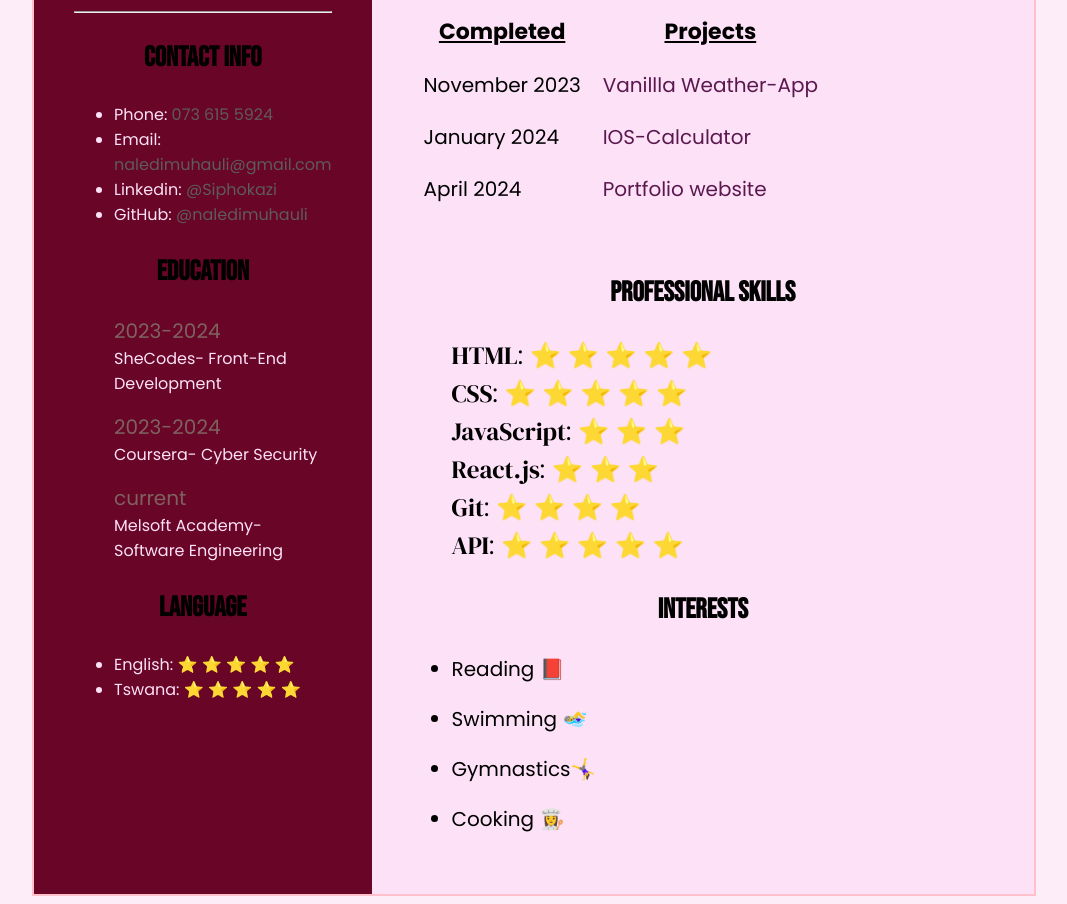
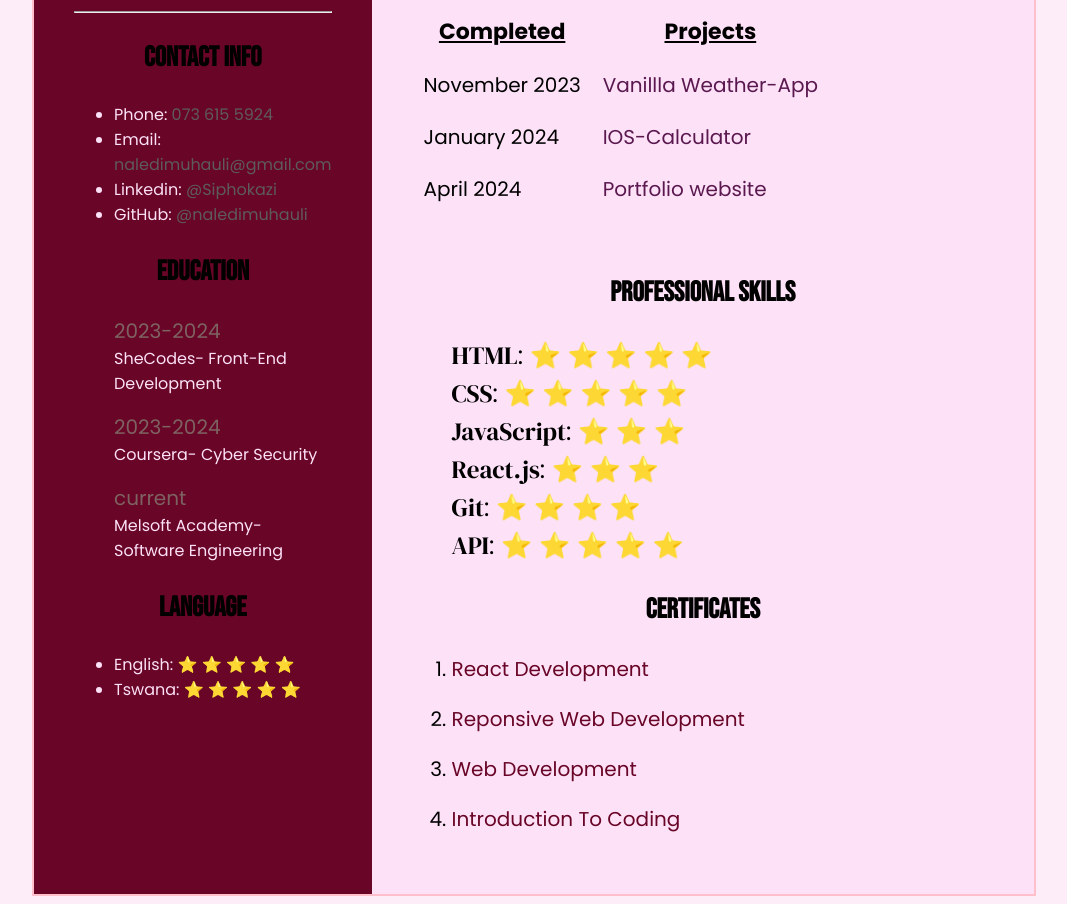
Before and after one commit to naledimuhauli/naledimuhauli.github.io, a plain HTML site: page index.html in a window 1280 px wide. Shown: the part 437-1341 px from the top of the page, without its empty margins (106-1173 px from the left). Drawn offline with Linux system fonts and the light colour scheme.

Commit message:
changed the interest to certificates

```diff
--- a/index.html
+++ b/index.html
@@ -115,14 +115,14 @@
             <li class="skill"> <span class="lang">API</span>: ⭐  ⭐  ⭐  ⭐  ⭐</li>
         </ul>
         <h3>
-            Interests
+           Certificates
         </h3>
-      <ul class="Int">
-        <li class="interests">Reading 📕</li>
-        <li class="interests">Swimming 🏊‍♀️</li>
-        <li class="interests">Gymnastics🤸‍♀️</li>
-        <li class="interests">Cooking 👩‍🍳</li>
-      </ul>
+      <ol class="int">
+        <li class="interests"> <a href="https://www.shecodes.io/certificates/9abd2ace0a816791d13730551d26c248?_gl=1*xtjdxx*_gcl_au*MTI5MTc0OTU0Mi4xNzEwNTA3MTgz" target="_blank">React Development</a></li>
+        <li class="interests"><a href="https://www.shecodes.io/certificates/7d1c006114fb600c59a60df71f775655?_gl=1*j1uqy4*_gcl_au*MTI5MTc0OTU0Mi4xNzEwNTA3MTgz" target="_blank">Reponsive Web Development</a></li>
+        <li class="interests"><a href="https://www.shecodes.io/certificates/001db2fb65d1e54c6a04ec18c8c1aa91?_gl=1*10ud5yh*_gcl_au*MTI5MTc0OTU0Mi4xNzEwNTA3MTgz" target="_blank">Web Development</a></li>
+        <li class="interests"><a href="https://www.shecodes.io/certificates/2146c9a4f105438311991132ff9b3589?_gl=1*10ud5yh*_gcl_au*MTI5MTc0OTU0Mi4xNzEwNTA3MTgz" target="_blank">Introduction To Coding</a></li>
+      </ol>
 </div>
 </div>
 </body>
--- a/style.css
+++ b/style.css
@@ -103,4 +103,9 @@ table a{
 }
  .int li{
     margin-top: 20px;
+
 }
+.int a{
+    text-decoration: none;
+    color: rgb(105, 5, 38);
+}
```
